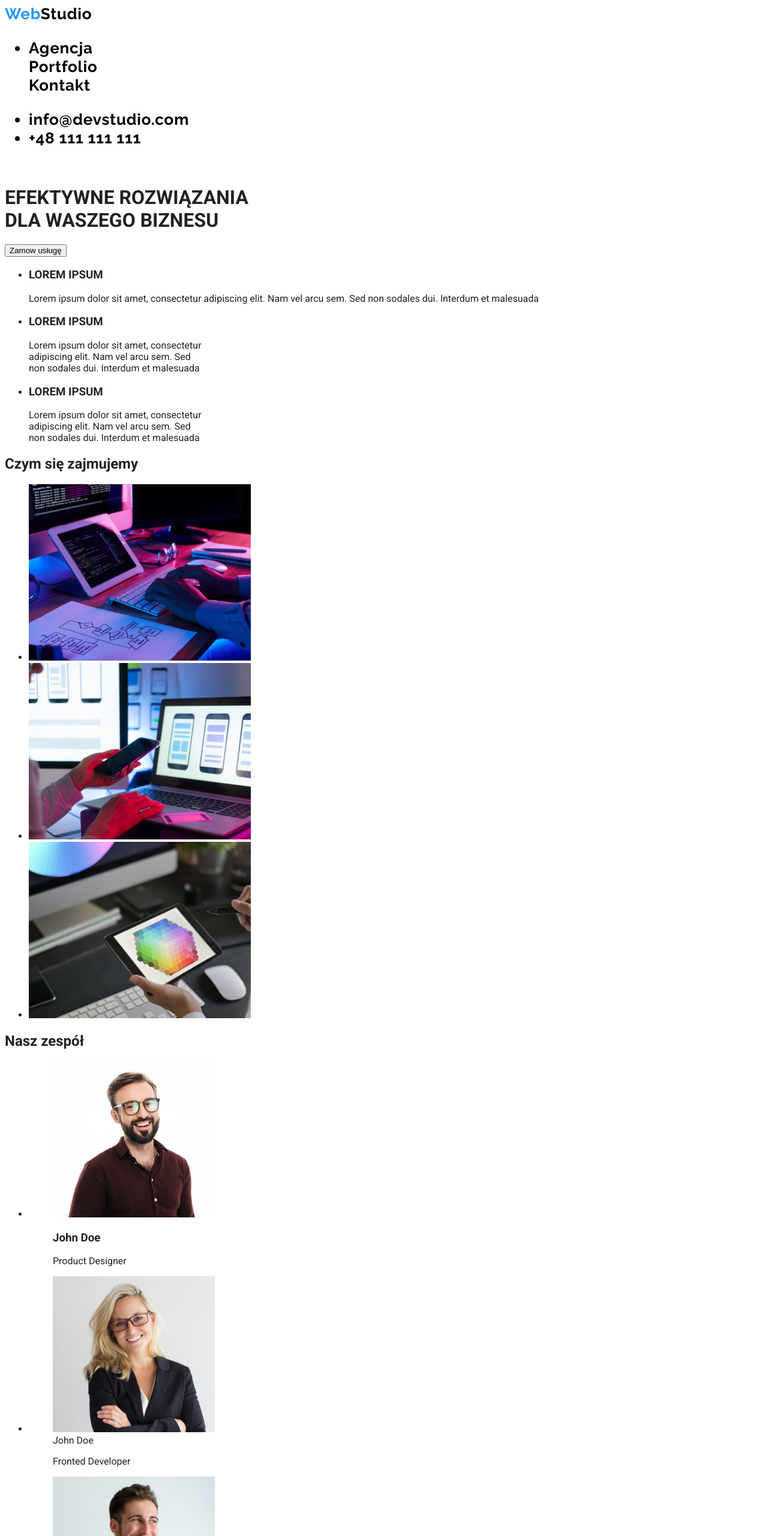
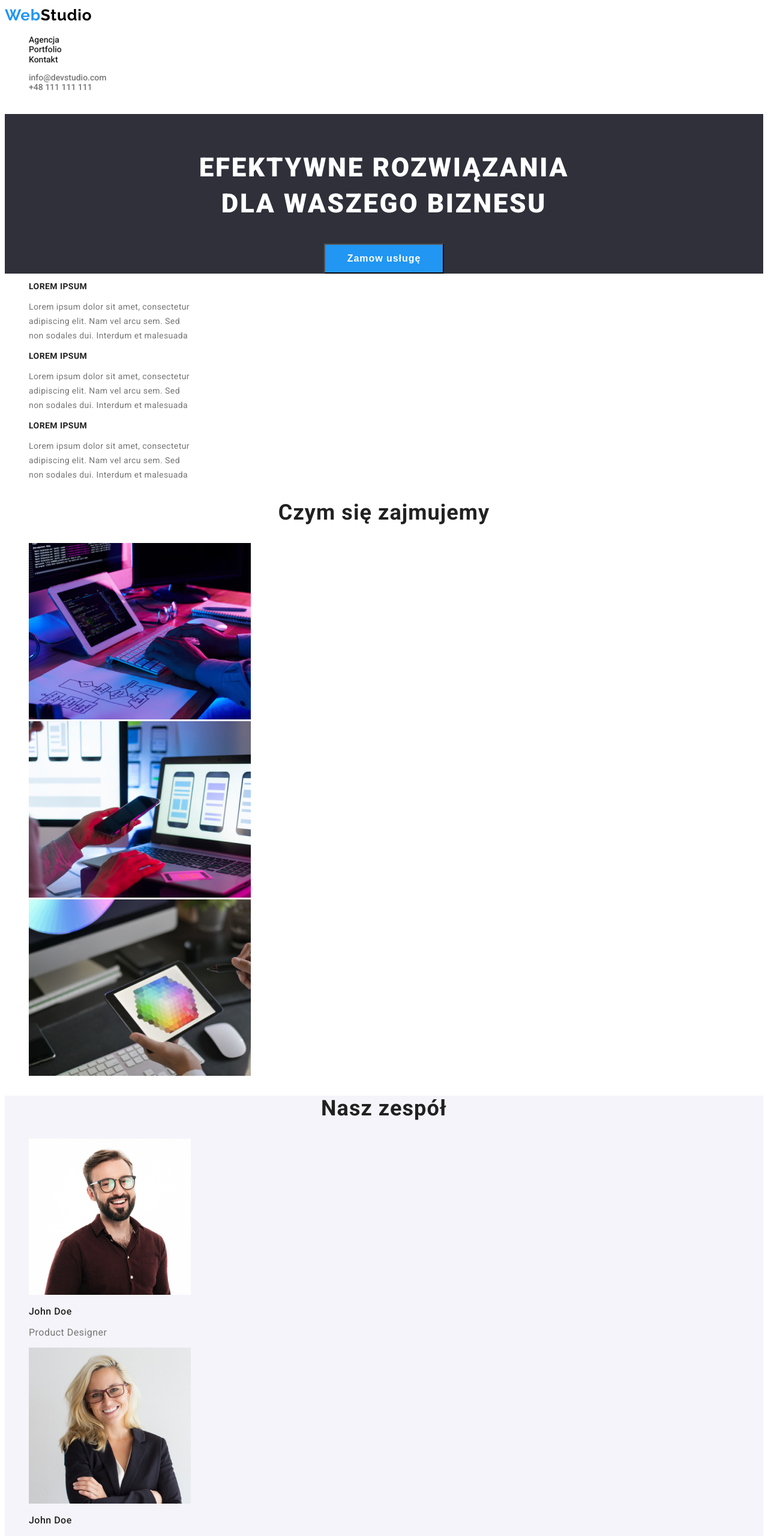
Before and after one commit to AlicjaStuchlik/goit-markup-hw-02, a plain HTML site: page index.html in a window 1280 px wide. Shown: the top 2560 px of the page at 60% size. Drawn offline with Linux system fonts and the light colour scheme.

Commit message:
last commit

```diff
--- a/css/style..css
+++ b/css/style..css
@@ -1,41 +1,257 @@
-@import url("https://fonts.googleapis.com/css2?family=Raleway:wght@700&family=Roboto:wght@400;500;700;900&display=swap");
+
 :root {
-  --main-font-family: "Roboto" ,sans-serif;
-  --primary-color: #212121;
-  --secondary-color: #757575;
-  --dark-background-color: #2f303a;
-  --second-background-color: #f5f4fa;
+  --primary-font: "Roboto", sans-serif;  /* main font on the page */
+  --logo-font: "Raleway", sans-serif; /* font in logo */
+  --primary-color: #212121; /* main text color on the page headers */
+  --secondary-color: #757575; /* color for box descriptions and phone */
+  --dark-background-color: #2f303a; /* dark background color for header and footer */
+  --second-background-color: #f5f4fa; /* background color in nasz zesół section and portfolio project */
+  --logo-studio-color: #000000;
+
+
 }
 
 body {
-  font-family: var(--main-font-family);
+  font-family: var(--primary-font);
+  color: var(--secondary-color);
+  font-size: 14px;
+}
+/* header menu */
+.header-link,
+.contact-link,
+.link-logo {
+  text-decoration: none
+}
+/* contact list in header with no bulletpoint */
+    .header-menu-item,
+    .header-contact-list {
+list-style: none;
+    }
+
+.link-logo {
+  color:#000000;
+  font-family: var(--logo-font);
+  font-size: 26px;
+  font-weight: 700;
+  line-height: 1.38;
+  letter-spacing: 0.03em;
+  color: var(--logo-studio-color);
+}
+/*logo webstudio first blue part */
+ .logo-first {
+  color:#2196F3
+ }
+/* header link to agencja portfolio kontakt */
+.header-link{
+  font-weight: 500;
+  line-height: 1.17;
   color: var(--primary-color);
 }
-
-.logo-first {
-    color:#2196F3;
+/*pseudoclasses of link special state */
+.header-link:hover,
+.header-link:focus,
+.contact-link:hover
+.contact-link:focus {
+  color: #2196F3
 }
-.link {
-    text-decoration: none;
-    color:inherit
+/* link to email and tel */
+.contact-link {
+  color: var(--secondary-color);
+  font-weight:  500 ;
+  line-height: 1.17;
 }
 
-.header-logo {
-    color:#000000;
-    font-family: 'Raleway', sans-serif;
-    font-weight: 700;
-    font-size: 26px;
-    line-height: 1.19;
-    letter-spacing: 0.03em;
-}
-.navigation-links{
-  list-style: none;
-  font-size: 14;
-  font-weight: 500;
+/* header main heading and button */
+.main-headline {
+  text-align: center;
+  background-color:#2f303a
 }
 
-.navigation-links:hover,
-.navigation-links:focus,
-.navigation-links:active. {
+.main-headline-item {
+  font-size: 44px;
+  font-weight: 900;
+  line-height: 1.36;
+  letter-spacing: 0.06em;
+  text-transform: uppercase;
+  color: #FFFFFF;
+}
+/* main button zamow usługe*/
+.main-button {
+  font-size: 16px;
+  font-weight: 700;
+  line-height: 1.87;
+  width: 200px;
+  height: 50px;
+  letter-spacing: 0.06em;
+  background-color: #2196F3;
+  color: #FFFFFF;
+}
+/* first letter in main button zamow usługe */
+.main-button::first-letter {
+  text-transform: capitalize
+}
+/*pseudoclass hover focus and pointer */
+.main-button {
+cursor: pointer;
+}
+
+.description-item {
+  list-style: none;
+}
+/* lorem ipsum headers */
+.description-name {
+  color: var(--primary-color);
+  font-size: 14px;
+  font-weight: 700;
+  line-height: 1.14;
+  letter-spacing: 0.03em;
+  text-transform: uppercase
+}
+/*lorem ipsum paragraph description */
+ .description-paragraph {
+font-size: 14px;
+font-weight: 400;
+line-height: 1.71;
+letter-spacing: 0.03em;
+color: var(--secondary-color);
+ }
+/* czym sie zajmujemy title */
+ .service-main-title {
+font-size: 36px;
+font-weight: 700;
+line-height: 1.17;
+letter-spacing: 0.03em;
+text-align: center;
+color: var(--primary-color);
+ }
+/* 3 images under czym sie zajmujemy */
+ .what-we-do-box {
+  list-style: none;
+ }
+/* nasz zespól background color*/
+.team {
+  background-color: var(--second-background-color);
+}
+
+.team-card-item {
+  list-style: none;
+}
+/* nasz zespół header */
+.our-team-header {
+color: var(--primary-color);
+font-size: 36px;
+font-weight: 700;
+line-height: 1.17;
+text-align: center;
+letter-spacing: 0.03em;
+}
+
+.our-team-header::first-letter {
+text-transform: uppercase;
+}
+
+/*john doe name card */
+.card-name {
+  color: var(--primary-color);
+  font-size: 16px;
+  font-weight: 500;
+  line-height: 1.17;
+  letter-spacing: 0.03em;
+}
+/*john doe profession */
+.card-description {
+color: var(--secondary-color);
+font-size: 16px;
+font-weight: 400;
+line-height: 1.12;
+letter-spacing: 0.03em;
+}
+
+.footer {
+  background-color: var(--dark-background-color);
+}
+
+.link-footer,
+.link-footer-logo {
+  text-decoration: none;
+}
+/*footer logo */
+.link-footer-logo {
+  color:#000000;
+  font-family: var(--logo-font);
+  font-size: 26px;
+  font-weight: 700;
+  line-height: 1.38;
+  letter-spacing: 0.03em;
+  color: var(--logo-studio-color);
+}
+
+.link-footer-logo,
+.link-footer,
+.footer-contact-name {
+color: #FFFFFF;
+}
+
+.link-footer,
+.footer-contact-name {
+  list-style: none;
+  font-size: 14px;
+  font-style: normal;
+  font-weight: 400;
+  line-height: 1.71;
+  color: var(--secondary-color);
+}
+/* pseudoclasses */
+.footer-contact-name:hover,
+.link-footer:hover {
+  color: #2196F3;
+}
+/*footer pseudoclasses and color */
+.footer-contact-name:focus,
+.link-footer:focus {
   color: #2196F3
 }
+.footer-address {
+  color: #FFFFFF;
+  font-style: normal;
+}
+
+  /* portfolio website */
+  /*buttons section as header is the same */
+
+.list-item,
+.card {
+  list-style: none;
+}
+  /*buttons in main section */
+.list-button {
+  font-size: 16px;
+  font-weight: 500;
+  line-height: 1.62;
+  width: 93px;
+  height: 38px;
+  background-color: var(--second-background-color);
+}
+  /*button pseudoclasses */
+.list-button:focus,
+.list-button:hover {
+  color:#FFFFFF;
+  background-color:#2196F3;
+  cursor: pointer;
+}
+
+.image-list-name {
+  font-size: 18px;
+  font-weight: 700;
+  line-height: 2;
+  color: var(--primary-color);
+  letter-spacing: 0.06em;
+}
+
+.image-list-description {
+  font-size: 16px;
+  font-weight: 400;
+  line-height: 1.87;
+  color: var(--secondary-color);
+  letter-spacing: 0.03em;
+}
--- a/index.html
+++ b/index.html
@@ -10,61 +10,59 @@ rel="stylesheet"
 <link rel="stylesheet" href="/css/style..css" />
   </head>
   <body>
-    <header class="header-logo">
-        <a class="link" href="./index.html">
+    <!--website header and navigation-->
+    <header class="header">
+        <a class="link-logo" href="./index.html">
           <span class="logo-first">Web</span>Studio</a>
           <nav class="navigation">
-        <ul>
-        <li class="navigation -links">
-          <a class="link" href="./index.html">Agencja</a>
+        <ul class="header-menu">
+        <li class="header-menu-item">
+          <a class="header-link" href="./index.html">Agencja</a>
         </li>
-          <li class="navigation-links">
-          <a class="link" href="./portfolio.html">Portfolio</a>
+          <li class="header-menu-item">
+          <a class="header-link" href="./portfolio.html">Portfolio</a>
           </li>
-          <li class="navigation-links">
-            <a class="link" href="">Kontakt</a>
+          <li class="header-menu-item">
+            <a class="header-link" href="">Kontakt</a>
           </li>
         </ul>
       </nav>
-      <ul class="contact list">
-      <li>
-        <a class="link" href="mailto:info@devstudio.com">info@devstudio.com</a>
+      <ul class="contact-list">
+        <li class="header-contact-list">
+        <a class="contact-link" href="mailto:info@devstudio.com">info@devstudio.com</a>
       </li>
-      <li>
-        <a class="link" href="tel:+48111111111">+48 111 111 111</a>
+        <li class="header-contact-list">
+        <a class="contact-link" href="tel:+48111111111">+48 111 111 111</a>
       </li>
       </ul>
     </header>
-
-    <header class="second header">
-        <h1 class="second-header-main"><br>EFEKTYWNE ROZWIĄZANIA<br/>
+<!--main section on the website-->
+<main>
+    <section class="main-headline">
+        <h1 class="main-headline-item"><br>EFEKTYWNE ROZWIĄZANIA<br/>
            DLA WASZEGO BIZNESU
         </h1>
-        <button type="button" class="second-header-button">Zamow usługę</button>
-    </header>
-     <main>
+        <button type="button" class="main-button">Zamow usługę</button>
+    </section>
+    <section>
         <ul class="description">
-          <li>
-            <h3 class="decsription-name">LOREM IPSUM</h3>
-            <p class="description-paragraph">
-              Lorem ipsum dolor sit amet, consectetur
-              adipiscing elit. Nam vel arcu sem. Sed
-              non sodales dui. Interdum et malesuada
-            </p>
-          </li>
-        </ul>
-        <ul>
-          <li>
-            <h3 class="description-name">LOREM IPSUM</h4>
+          <li class="description-item">
+            <h3 class="description-name">LOREM IPSUM</h3>
             <p class="description-paragraph">
               Lorem ipsum dolor sit amet, consectetur<br />
               adipiscing elit. Nam vel arcu sem. Sed<br />
               non sodales dui. Interdum et malesuada
             </p>
           </li>
-        </ul>
-        <ul>
-          <li>
+          <li class="description-item">
+            <h3 class="description-name">LOREM IPSUM</h3>
+            <p class="description-paragraph">
+              Lorem ipsum dolor sit amet, consectetur<br />
+              adipiscing elit. Nam vel arcu sem. Sed<br />
+              non sodales dui. Interdum et malesuada
+            </p>
+          </li>
+          <li class="description-item">
             <h3 class="description-name">LOREM IPSUM</h3>
             <p class="description-paragraph">
               Lorem ipsum dolor sit amet, consectetur<br />
@@ -74,10 +72,11 @@ rel="stylesheet"
           </li>
         </ul>
       </section>
+    <!--what kind of services we do-->
       <section class="services">
-        <h2 class="service-main">Czym się zajmujemy</h2>
-        <ul class="gallery-boxes">
-          <li>
+        <h2 class="service-main-title">Czym się zajmujemy</h2>
+        <ul class="what-we-do-boxes">
+          <li class="what-we-do-box">
             <img
               src="images/keyboard.jpg"
               alt="keyboard"
@@ -85,10 +84,10 @@ rel="stylesheet"
               height="294"
             />
           </li>
-          <li>
+          <li class="what-we-do-box">
             <img src="images/phone.jpg" alt="phone" width="370" height="294" />
           </li>
-          <li>
+          <li class="what-we-do-box">
             <img
               src="images/tablet.jpg"
               alt="tablet"
@@ -98,79 +97,71 @@ rel="stylesheet"
           </li>
         </ul>
       </section>
+      <!--Our team nasz zespół-->
       <section class="team">
-        <h2 class="our-team">Nasz zespół</h2>
+        <h2 class="our-team-header">Nasz zespół</h2>
         <ul class="team-card">
-          <li>
-            <figure class="card">
+          <li class="team-card-item">
             <img
               src="images/product-designer.jpg"
               alt="man"
               width="270"
               height="260"
             />
-            <figcaption>
             <h3 class="card-name">John Doe</h3>
             <p class="card-description">Product Designer</p>
-            </figcaption>
-            </figure>
-          </li>
-          <li>
-             <figure class="card">
+            </li>
+            <li class="team-card-item">
             <img
               src="images/fronted-developer.jpg"
               alt="woman"
               width="270"
               height="260"
             />
-            <figcaption
+
             <h3 class="card-name">John Doe</h3>
             <p class="card-description">Fronted Developer</p>
-             </figcaption>
-             </figure>
-          </li>
-          <li>
-            <figure class="card">
+            </li>
+             <li class="team-card-item">
             <img
               src="images/marketing.jpg"
               alt="man"
               width="270"
               height="260"
             />
-            <figcaption>
             <h3 class="card-name">John Doe</h3>
             <p class="card-description">Marketing</p>
-            </figcaption>
-            </figure>
-          </li>
-          <li>
-            <figure class="container"
+             </li>
+           <li class="team-card-item">
             <img
               src="images/ui-designer.jpg"
-              alt="man"
+              alt="man joe"
               width="270"
               height="260"
             />
-            <figcaption>
             <h3 class="card-name">John Doe</h3>
             <p class="card-description">UI Designer</p>
-            </figcaption>
-          </figure>
           </li>
         </ul>
       </section>
     </main>
+    <!--footer-->
     <footer class="footer">
-      <a class="link" href="./index.html">WebStudio</a>
+      <a class="link-footer-logo" href="./index.html">
+        <span class="logo-first">Web</span>Studio</a>
+        <address>
         <ul class="footer-contact">
-        <li class="footer-contact-one">
-          <address class="address">m. Warszawa, Aleje Jerozolimskie 21">m. Warszawa</address>
+        <li class="footer-contact-name">
+          <span class="footer-address">m. Warszawa, Aleje Jerozolimskie 21</span>
           </li>
-        <li class="footer-contact-one">
-         <a  class="link" href="mailto:info@example.com">info@example.com</a></li>
-        <li class="footer-contact-one">
-        <a class="link" href="tel:+48111111111">+48 111 111 111</a></li>
+        <li class="footer-contact-name">
+         <a  class="link-footer" href="mailto:info@example.com">info@example.com</a>
+        </li>
+        <li class="footer-contact-name">
+        <a class="link-footer" href="tel:+48111111111">+48 111 111 111</a>
+      </li>
         </ul>
+        </address>
     </footer>
   </body>
 </html>
```
Also changed, not shown: portfolio.html (+49 -69 lines).
